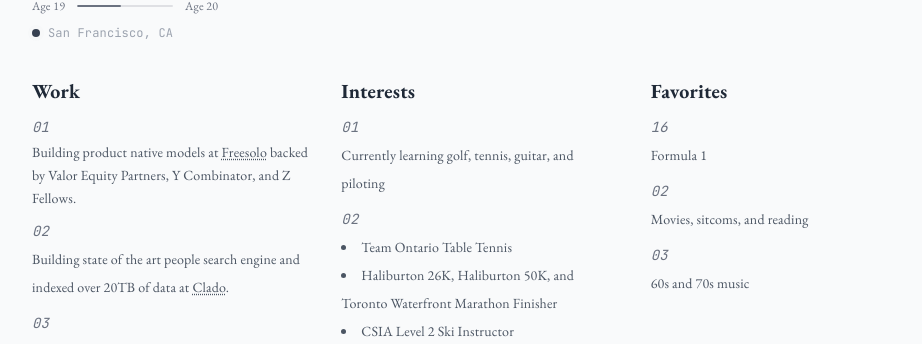
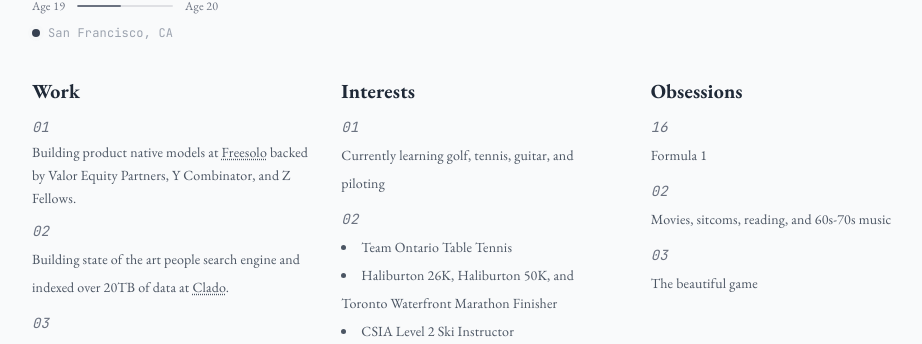
Before and after one commit to DavidBShan/WebsiteV2, a Next.js app: page / in a window 1280 px wide. Shown: the part 155-499 px from the top of the page, without its empty margins (160-1082 px from the left). Built offline with nearby package versions, Linux system fonts and the light colour scheme.

Commit message:
feat: rename section to obsessions, merge music entry, add football

```diff
--- a/app/page.tsx
+++ b/app/page.tsx
@@ -331,7 +331,7 @@ export default function Home() {
                   color: headingColor,
                 }}
               >
-                Favorites
+                Obsessions
               </h2>
               <ul
                 style={{
@@ -370,7 +370,7 @@ export default function Home() {
                   >
                     02
                   </div>
-                  <p>Movies, sitcoms, and reading</p>
+                  <p>Movies, sitcoms, reading, and 60s-70s music</p>
                 </li>
                 <li
                   className="text-sm leading-loose animate-fade-in delay-1500"
@@ -386,7 +386,7 @@ export default function Home() {
                   >
                     03
                   </div>
-                  <p>60s and 70s music</p>
+                  <p>The beautiful game</p>
                 </li>
               </ul>
             </div>
```
